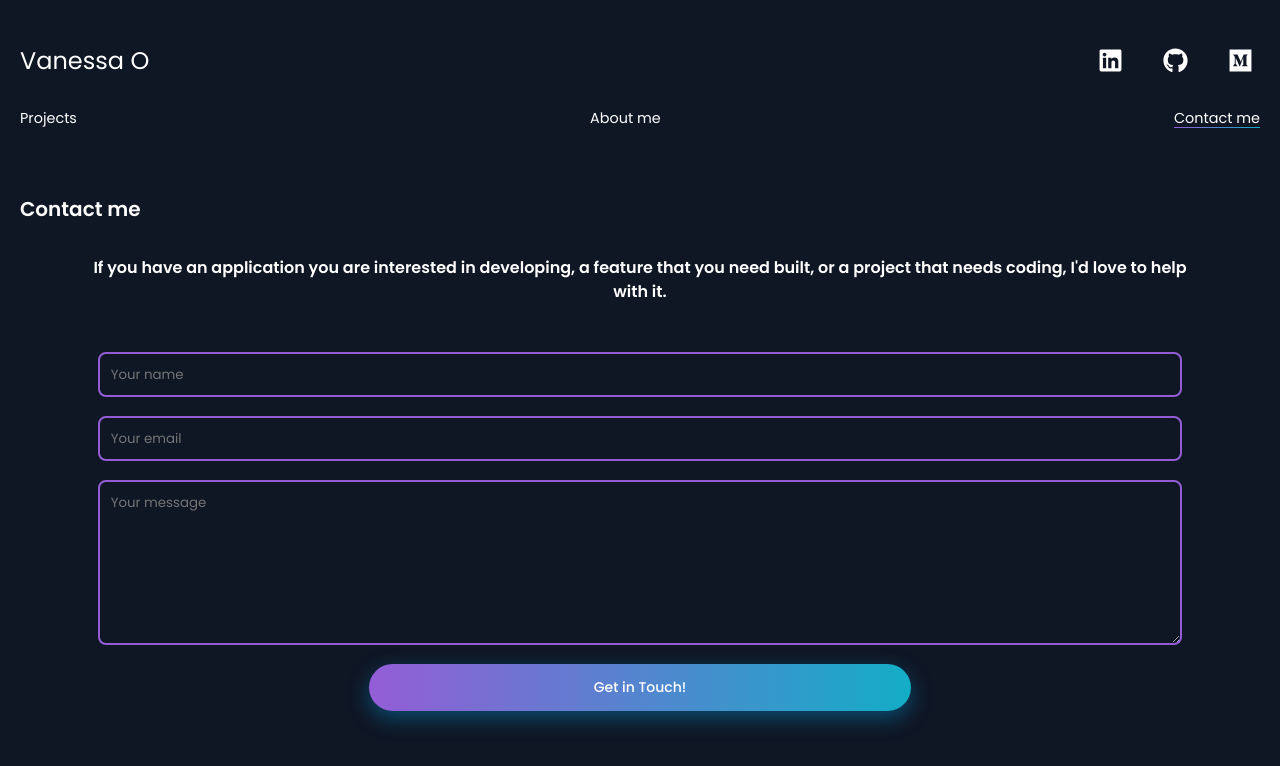
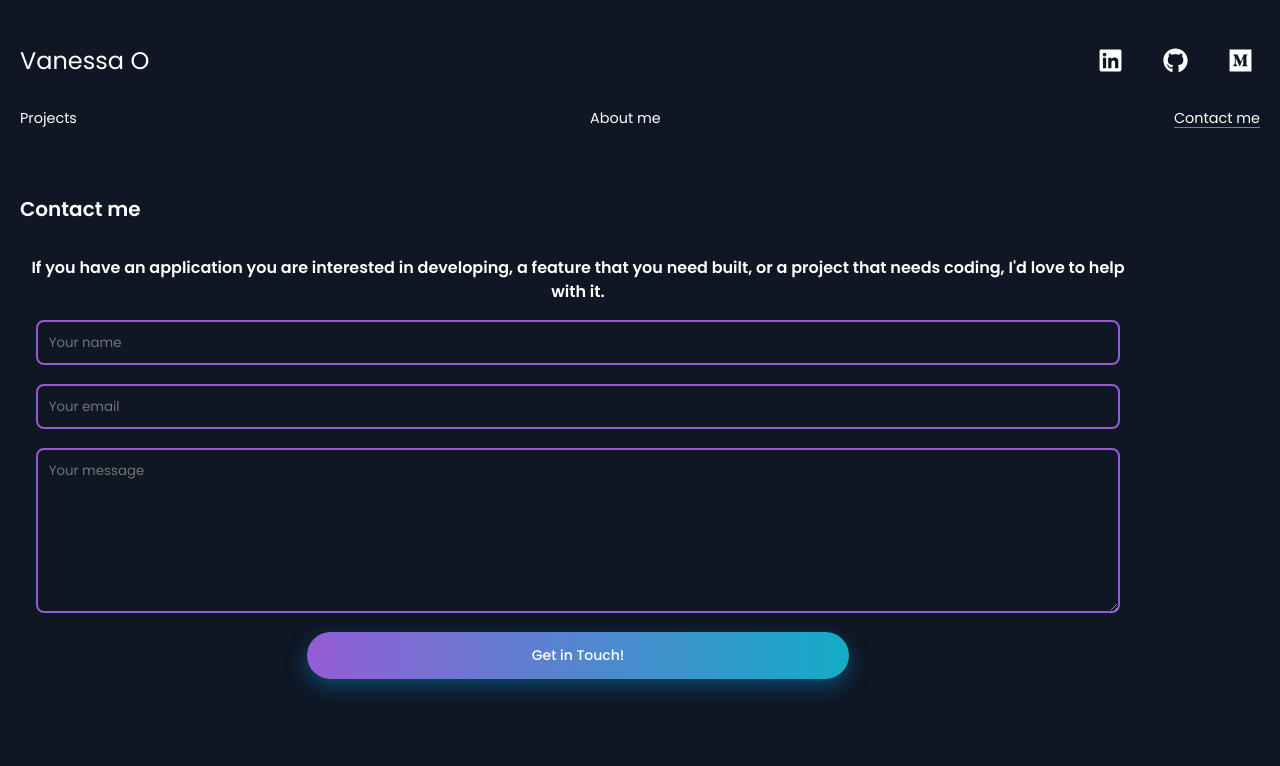
Before and after one commit to vvoo21/my-portfolio, a React (Vite) app: page /contact in a window 1280 px wide. Shown: the top 766 px of the page. Built offline with nearby package versions, Linux system fonts and the light colour scheme.

Commit message:
Refactor Projects and Contact components

```diff
--- a/src/pages/Contact.jsx
+++ b/src/pages/Contact.jsx
@@ -5,10 +5,12 @@ const Contact = () => {
   return (
     <div className="section">
       <h2 className="navbar-title">Contact me</h2>
-      <h3 className="project-title text-contact-me">
-        If you have an application you are interested in developing, a feature that you need built, or a project that needs coding, I&apos;d love to help with it.
-      </h3>
-      <Form />
+      <div className='contact-me-container'>
+        <h3 className="project-title text-contact-me">
+          If you have an application you are interested in developing, a feature that you need built, or a project that needs coding, I&apos;d love to help with it.
+        </h3>
+        <Form />
+      </div>
     </div>
   );
 };
--- a/src/pages/Projects.jsx
+++ b/src/pages/Projects.jsx
@@ -8,7 +8,7 @@ const Projects = () => {
       <div className="project-list">
         {projectsData.map((project) => (
           <div className="project" key={project.id}>
-            <img src={project.image} alt={project.title} style={{width: '100%', height: '100%'}} />
+            <img className="img-project" src={project.image} alt={project.title} />
             <div className="project-info">
               <h3 className="project-title">{project.title}</h3>
               <p className="project-description">{project.description}</p>
```
